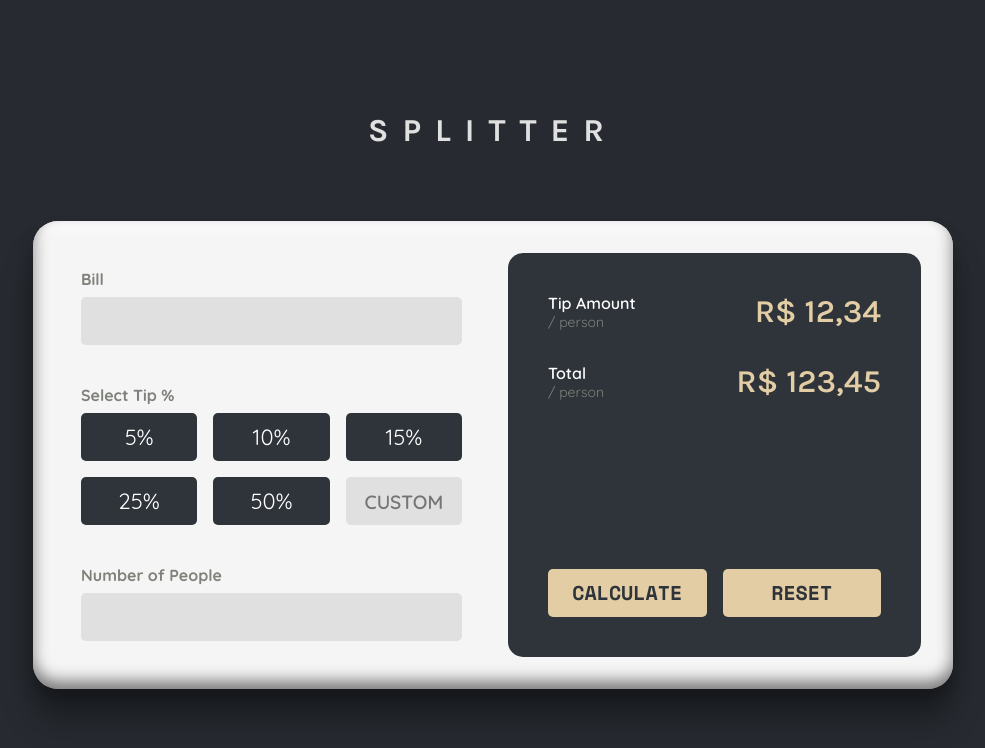
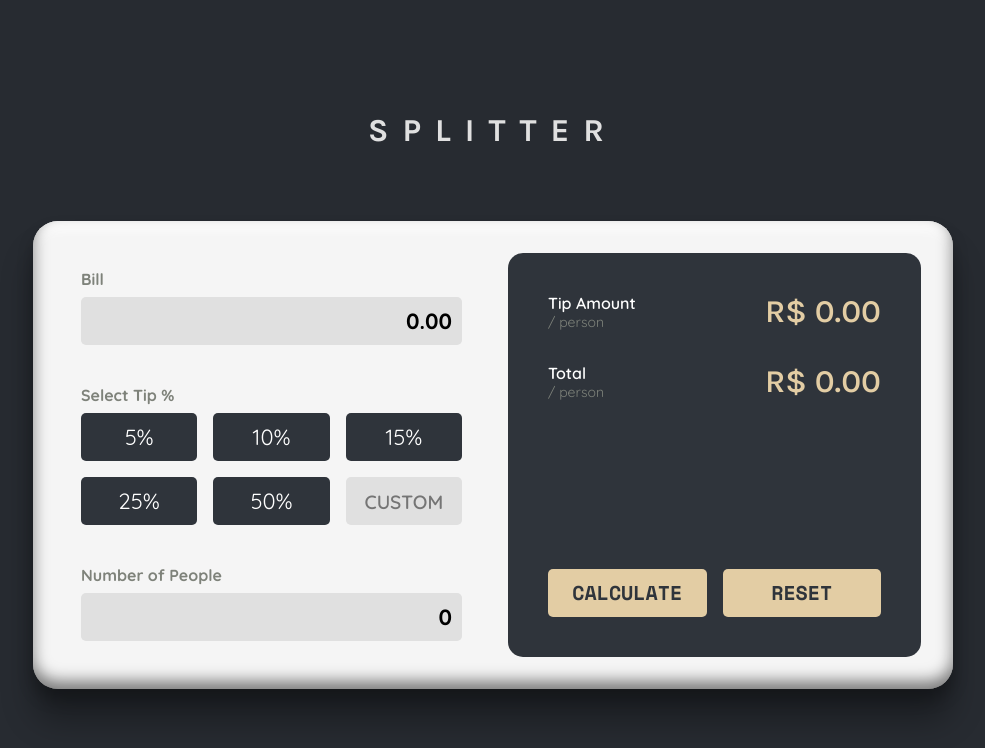
Before and after one commit to evelynlacerda/tipcalculator, a plain HTML site: page index.html in a window 1280 px wide. Both pictures are taken after a click on the button "RESET". Shown: the whole page, without its empty margins (147-1132 px from the left). Drawn offline with nearby package versions, Linux system fonts and the light colour scheme; some icons are missing.

Commit message:
:sparkles: feat: started script for calculate tips

```diff
--- a/index.html
+++ b/index.html
@@ -37,7 +37,7 @@
                 <p class="title-bill">Select Tip %</p>
                 <div class="porcents">
                     <button type="button" class="tip" data-tip-button>5%</button>
-                    <button type="button" class="tip" data-tip-button>10%</button>
+                    <button type="button" class="tip active" data-tip-button>10%</button>
                     <button type="button" class="tip" data-tip-button>15%</button>
                     <button type="button" class="tip" data-tip-button>25%</button>
                     <button type="button" class="tip" data-tip-button>50%</button>
@@ -59,20 +59,20 @@
                         <p class="title-values">Tip Amount</p>
                         <p class="subtitle-bill">/ person</p>
                     </div>
-                    <div class="amount-value" data-amount-value>R$ 12,34</div>
+                    <div class="amount-value" data-amount-value></div>
                 </div>
                 <div class="total">
                     <div class="total-text">
                         <p class="title-values">Total</p>
                         <p class="subtitle-bill">/ person</p>
                     </div>
-                    <div class="total-value" data-total-value>R$ 123,45</div>
+                    <div class="total-value" data-total-value></div>
                 </div>
             </div>
-            <div class="buttons">
+            <form class="buttons">
                 <button type="submit" class="submit-button" data-calc-button>Calculate</button>
                 <button type="reset" class="reset-button" data-reset-button>Reset</button>
-            </div>
+            </form>
         </section>
     </section>
 </body>
--- a/src/js/script.js
+++ b/src/js/script.js
@@ -2,16 +2,29 @@ const bill = document.querySelector('[data-bill]');
 const tips = document.querySelectorAll('[data-tip-button]');
 const customTip = document.querySelector('[data-custom-tip]');
 const people = document.querySelector('[data-people]');
-const amountValue = document.querySelector('[data-amount-value]');
-const totalValue = document.querySelector('[data-total-value]');
+const amount = document.querySelector('[data-amount-value]');
+const total = document.querySelector('[data-total-value]');
 const calcButton = document.querySelector('[data-calc-button]');
 const resetButton = document.querySelector('[data-reset-button]');
 
-let billvalue = 0
+bill.value = "0.00"
+people.value = "0"
+amount.innerText = "R$ " + (0,0).toFixed(2)
+total.innerText = "R$ " + (0,0).toFixed(2)
 
-function billValue () {
 
+
+
+
+function reset() {
+    bill.value = "0.00"
+    people.value = "0"
+    amount.innerText = "R$ " + (0,0).toFixed(2)
+    total.innerText = "R$ " + (0,0).toFixed(2)
 }
+
+resetButton.addEventListener('click', reset);
+
 
 
 
```
Also changed, not shown: src/sass/style.sass (line endings or trailing spaces), 2 other files.
